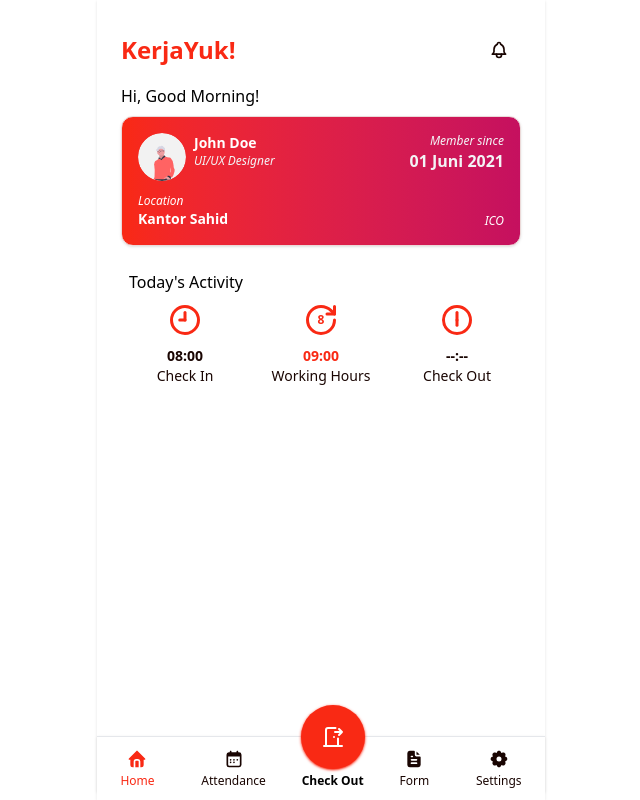
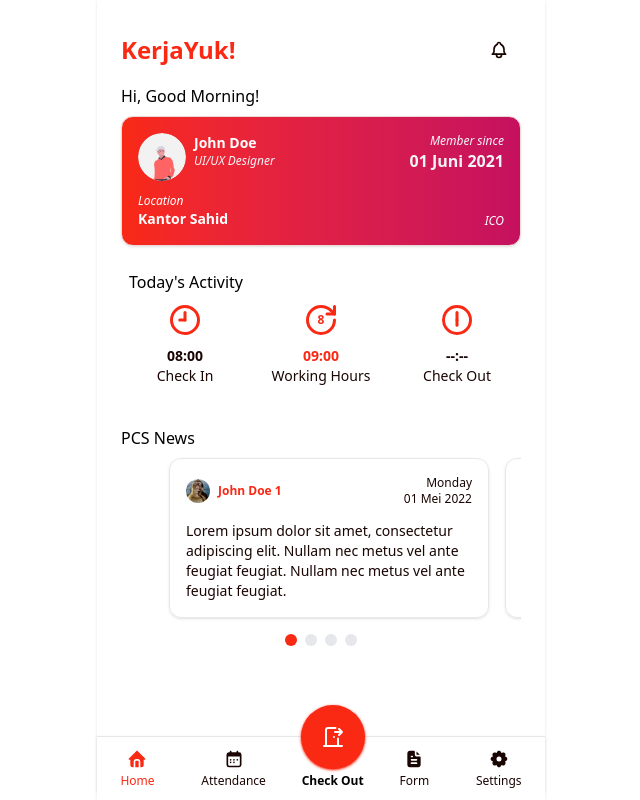
Before and after one commit to aldiero141/kerja-yuk, a React (Vite) app: page /home in a window 1280 px wide. Shown: the whole page, without its empty margins (319-959 px from the left). Built offline with nearby package versions, Linux system fonts and the light colour scheme.

Commit message:
feat: home news component

```diff
--- a/package.json
+++ b/package.json
@@ -20,6 +20,7 @@
     "axios": "^1.12.2",
     "class-variance-authority": "^0.7.1",
     "clsx": "^2.1.1",
+    "embla-carousel-react": "^8.6.0",
     "js-cookie": "^3.0.5",
     "lucide": "^0.546.0",
     "lucide-react": "^0.546.0",
--- a/src/components/home-page/HomeNews.tsx
+++ b/src/components/home-page/HomeNews.tsx
@@ -0,0 +1,113 @@
+import {
+  Carousel,
+  CarouselContent,
+  CarouselItem,
+  type CarouselApi,
+} from "@/components/ui/carousel";
+import { Avatar, AvatarFallback, AvatarImage } from "@/components/ui/avatar";
+import { useEffect, useState } from "react";
+
+const news = [
+  {
+    user: {
+      name: "John Doe 1",
+      avatar: "/mon.jpg",
+    },
+    content:
+      "Lorem ipsum dolor sit amet, consectetur adipiscing elit. Nullam nec metus vel ante feugiat feugiat. Nullam nec metus vel ante feugiat feugiat.",
+    date: "01 Mei 2022",
+    day: "Monday",
+  },
+  {
+    user: {
+      name: "John Doe 2",
+      avatar: "/mon.jpg",
+    },
+    content:
+      "Lorem ipsum dolor sit amet, consectetur adipiscing elit. Nullam nec metus vel ante feugiat feugiat. Nullam nec metus vel ante feugiat feugiat.",
+    date: "01 Mei 2022",
+    day: "Monday",
+  },
+  {
+    user: {
+      name: "John Doe 3",
+      avatar: "/mon.jpg",
+    },
+    content:
+      "Lorem ipsum dolor sit amet, consectetur adipiscing elit. Nullam nec metus vel ante feugiat feugiat. Nullam nec metus vel ante feugiat feugiat.",
+    date: "01 Mei 2022",
+    day: "Monday",
+  },
+  {
+    user: {
+      name: "John Doe 4",
+      avatar: "/mon.jpg",
+    },
+    content:
+      "Lorem ipsum dolor sit amet, consectetur adipiscing elit. Nullam nec metus vel ante feugiat feugiat. Nullam nec metus vel ante feugiat feugiat.",
+    date: "01 Mei 2022",
+    day: "Monday",
+  },
+];
+
+export default function HomeNews() {
+  const [api, setApi] = useState<CarouselApi>();
+  const [current, setCurrent] = useState(0);
+  const [count, setCount] = useState(0);
+  useEffect(() => {
+    if (!api) {
+      return;
+    }
+    setCount(api.scrollSnapList().length);
+    setCurrent(api.selectedScrollSnap() + 1);
+    api.on("select", () => {
+      setCurrent(api.selectedScrollSnap() + 1);
+    });
+  }, [api]);
+
+  return (
+    <div className="flex flex-col gap-0 py-4">
+      <h2 className="text-base font-medium text-black">PCS News</h2>
+      <div className="flex flex-col gap-2">
+        <Carousel opts={{ loop: true }} setApi={setApi}>
+          <CarouselContent className="mx-8 py-2">
+            {news.map((item, index) => (
+              <CarouselItem key={index}>
+                <div className="flex flex-col justify-between h-40 border border-gray-200 rounded-xl shadow px-4 py-4">
+                  <div className="flex justify-between">
+                    <div className="flex justify-center items-center gap-2">
+                      <Avatar className="size-6">
+                        <AvatarImage src={item.user.avatar} />
+                        <AvatarFallback className="text-xs">SC</AvatarFallback>
+                      </Avatar>
+                      <p className="text-xs font-bold text-primary">
+                        {item.user.name}
+                      </p>
+                    </div>
+                    <div className="flex flex-col text-right">
+                      <p className="text-xs font-thin">{item.day}</p>
+                      <p className="text-xs font-thin">{item.date}</p>
+                    </div>
+                  </div>
+                  <p className="text-sm font-thin">{item.content}</p>
+                </div>
+              </CarouselItem>
+            ))}
+          </CarouselContent>
+        </Carousel>
+        <div className="flex justify-center gap-2">
+          {Array.from({ length: count }, (_, index) => (
+            <button
+              key={index}
+              type="button"
+              onClick={() => api?.scrollTo(index)}
+              className={`size-3 rounded-full transition-colors ${
+                index === current - 1 ? "bg-primary" : "bg-gray-200"
+              }`}
+            />
+          ))}
+        </div>
+      </div>
+    </div>
+  );
+}
--- /dev/null
+++ b/src/components/ui/carousel.tsx
@@ -0,0 +1,239 @@
+import * as React from "react"
+import useEmblaCarousel, {
+  type UseEmblaCarouselType,
+} from "embla-carousel-react"
+import { ArrowLeft, ArrowRight } from "lucide-react"
+
+import { cn } from "@/lib/utils"
+import { Button } from "@/components/ui/button"
+
+type CarouselApi = UseEmblaCarouselType[1]
+type UseCarouselParameters = Parameters<typeof useEmblaCarousel>
+type CarouselOptions = UseCarouselParameters[0]
+type CarouselPlugin = UseCarouselParameters[1]
+
+type CarouselProps = {
+  opts?: CarouselOptions
+  plugins?: CarouselPlugin
+  orientation?: "horizontal" | "vertical"
+  setApi?: (api: CarouselApi) => void
+}
+
+type CarouselContextProps = {
+  carouselRef: ReturnType<typeof useEmblaCarousel>[0]
+  api: ReturnType<typeof useEmblaCarousel>[1]
+  scrollPrev: () => void
+  scrollNext: () => void
+  canScrollPrev: boolean
+  canScrollNext: boolean
+} & CarouselProps
+
+const CarouselContext = React.createContext<CarouselContextProps | null>(null)
+
+function useCarousel() {
+  const context = React.useContext(CarouselContext)
+
+  if (!context) {
+    throw new Error("useCarousel must be used within a <Carousel />")
+  }
+
+  return context
+}
+
+function Carousel({
+  orientation = "horizontal",
+  opts,
+  setApi,
+  plugins,
+  className,
+  children,
+  ...props
+}: React.ComponentProps<"div"> & CarouselProps) {
+  const [carouselRef, api] = useEmblaCarousel(
+    {
+      ...opts,
+      axis: orientation === "horizontal" ? "x" : "y",
+    },
+    plugins
+  )
+  const [canScrollPrev, setCanScrollPrev] = React.useState(false)
+  const [canScrollNext, setCanScrollNext] = React.useState(false)
+
+  const onSelect = React.useCallback((api: CarouselApi) => {
+    if (!api) return
+    setCanScrollPrev(api.canScrollPrev())
+    setCanScrollNext(api.canScrollNext())
+  }, [])
+
+  const scrollPrev = React.useCallback(() => {
+    api?.scrollPrev()
+  }, [api])
+
+  const scrollNext = React.useCallback(() => {
+    api?.scrollNext()
+  }, [api])
+
+  const handleKeyDown = React.useCallback(
+    (event: React.KeyboardEvent<HTMLDivElement>) => {
+      if (event.key === "ArrowLeft") {
+        event.preventDefault()
+        scrollPrev()
+      } else if (event.key === "ArrowRight") {
+        event.preventDefault()
+        scrollNext()
+      }
+    },
+    [scrollPrev, scrollNext]
+  )
+
+  React.useEffect(() => {
+    if (!api || !setApi) return
+    setApi(api)
+  }, [api, setApi])
+
+  React.useEffect(() => {
+    if (!api) return
+    onSelect(api)
+    api.on("reInit", onSelect)
+    api.on("select", onSelect)
+
+    return () => {
+      api?.off("select", onSelect)
+    }
+  }, [api, onSelect])
+
+  return (
+    <CarouselContext.Provider
+      value={{
+        carouselRef,
+        api: api,
+        opts,
+        orientation:
+          orientation || (opts?.axis === "y" ? "vertical" : "horizontal"),
+        scrollPrev,
+        scrollNext,
+        canScrollPrev,
+        canScrollNext,
+      }}
+    >
+      <div
+        onKeyDownCapture={handleKeyDown}
+        className={cn("relative", className)}
+        role="region"
+        aria-roledescription="carousel"
+        data-slot="carousel"
+        {...props}
+      >
+        {children}
+      </div>
+    </CarouselContext.Provider>
+  )
+}
+
+function CarouselContent({ className, ...props }: React.ComponentProps<"div">) {
+  const { carouselRef, orientation } = useCarousel()
+
+  return (
+    <div
+      ref={carouselRef}
+      className="overflow-hidden"
+      data-slot="carousel-content"
+    >
+      <div
+        className={cn(
+          "flex",
+          orientation === "horizontal" ? "-ml-4" : "-mt-4 flex-col",
+          className
+        )}
+        {...props}
+      />
+    </div>
+  )
+}
+
+function CarouselItem({ className, ...props }: React.ComponentProps<"div">) {
+  const { orientation } = useCarousel()
+
+  return (
+    <div
+      role="group"
+      aria-roledescription="slide"
+      data-slot="carousel-item"
+      className={cn(
+        "min-w-0 shrink-0 grow-0 basis-full",
+        orientation === "horizontal" ? "pl-4" : "pt-4",
+        className
+      )}
+      {...props}
+    />
+  )
+}
+
+function CarouselPrevious({
+  className,
+  variant = "outline",
+  size = "icon",
+  ...props
+}: React.ComponentProps<typeof Button>) {
+  const { orientation, scrollPrev, canScrollPrev } = useCarousel()
+
+  return (
+    <Button
+      data-slot="carousel-previous"
+      variant={variant}
+      size={size}
+      className={cn(
+        "absolute size-8 rounded-full",
+        orientation === "horizontal"
+          ? "top-1/2 -left-12 -translate-y-1/2"
+          : "-top-12 left-1/2 -translate-x-1/2 rotate-90",
+        className
+      )}
+      disabled={!canScrollPrev}
+      onClick={scrollPrev}
+      {...props}
+    >
+      <ArrowLeft />
+      <span className="sr-only">Previous slide</span>
+    </Button>
+  )
+}
+
+function CarouselNext({
+  className,
+  variant = "outline",
+  size = "icon",
+  ...props
+}: React.ComponentProps<typeof Button>) {
+  const { orientation, scrollNext, canScrollNext } = useCarousel()
+
+  return (
+    <Button
+      data-slot="carousel-next"
+      variant={variant}
+      size={size}
+      className={cn(
+        "absolute size-8 rounded-full",
+        orientation === "horizontal"
+          ? "top-1/2 -right-12 -translate-y-1/2"
+          : "-bottom-12 left-1/2 -translate-x-1/2 rotate-90",
+        className
+      )}
+      disabled={!canScrollNext}
+      onClick={scrollNext}
+      {...props}
+    >
+      <ArrowRight />
+      <span className="sr-only">Next slide</span>
+    </Button>
+  )
+}
+
+export {
+  type CarouselApi,
+  Carousel,
+  CarouselContent,
+  CarouselItem,
+  CarouselPrevious,
+  CarouselNext,
+}
--- a/src/pages/Home.tsx
+++ b/src/pages/Home.tsx
@@ -1,11 +1,13 @@
 import HomeActivity from "@/components/home-page/HomeActivity";
 import HomeHero from "@/components/home-page/HomeHero";
+import HomeNews from "@/components/home-page/HomeNews";
 
 export default function HomePage() {
   return (
     <div className="flex flex-col  gap-2 h-full">
       <HomeHero />
       <HomeActivity />
+      <HomeNews />
     </div>
   );
 }
```
Also changed, not shown: public/mon.jpg (added), 1 other file (tests, documents, lock files or other folders).
